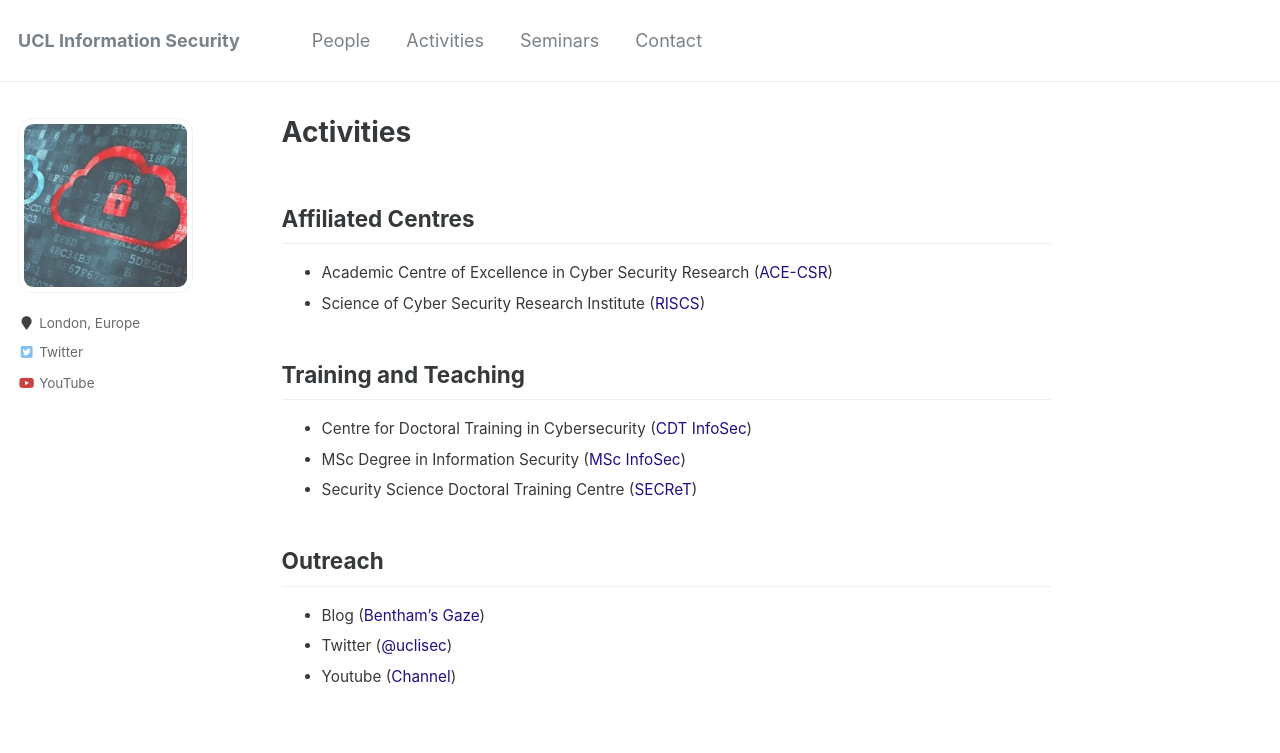
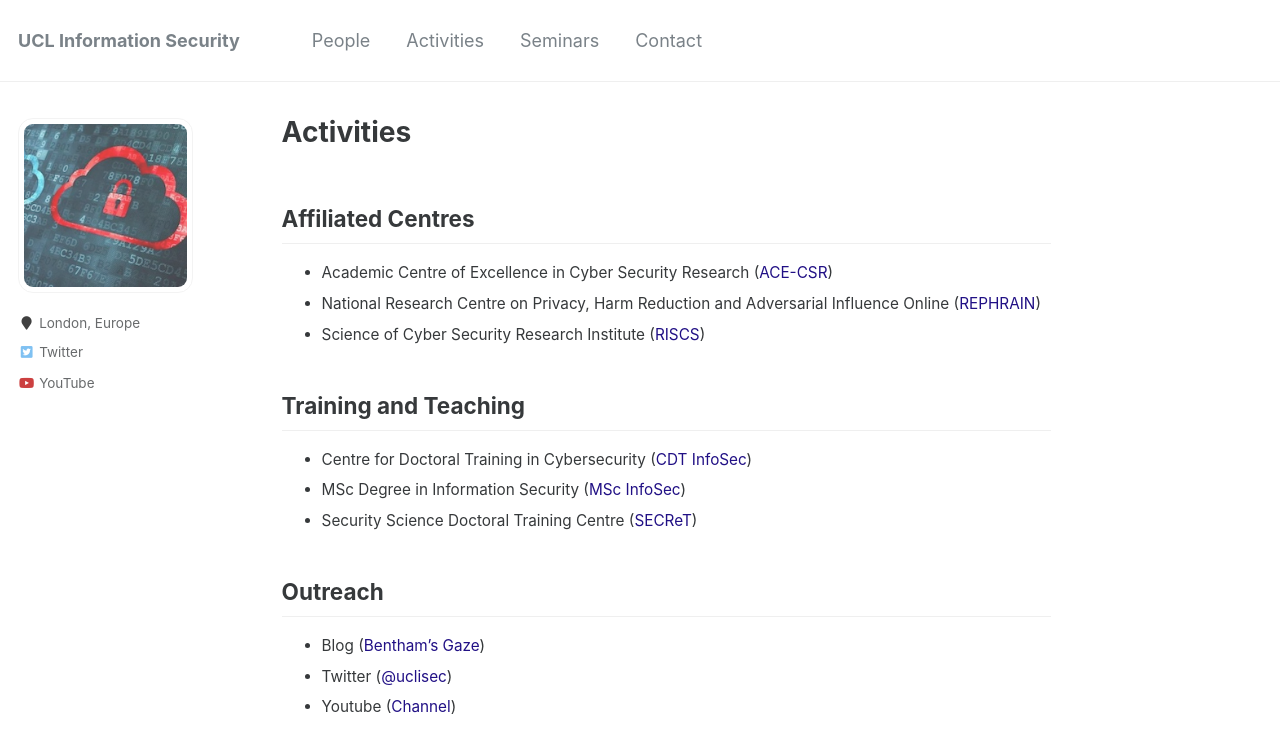
Before and after one commit to uclisec/uclisec.github.io, a Jekyll site: the page built from _pages/activities.md, in a window 1280 px wide. Shown: the top 753 px of the page. Built offline with Jekyll 4.4.1, drawn with Linux system fonts in a browser that asks for light colours.

Commit message:
rephrain

```diff
--- a/_pages/activities.md
+++ b/_pages/activities.md
@@ -8,6 +8,7 @@ Affiliated Centres
 ---
 
 - Academic Centre of Excellence in Cyber Security Research ([ACE-CSR](https://www.ucl.ac.uk/cybersecurity-centre-of-excellence/))
+- National Research Centre on Privacy, Harm Reduction and Adversarial Influence Online ([REPHRAIN](https://www.rephrain.ac.uk))
 - Science of Cyber Security Research Institute ([RISCS](https://www.riscs.org.uk/))
 
 
```
